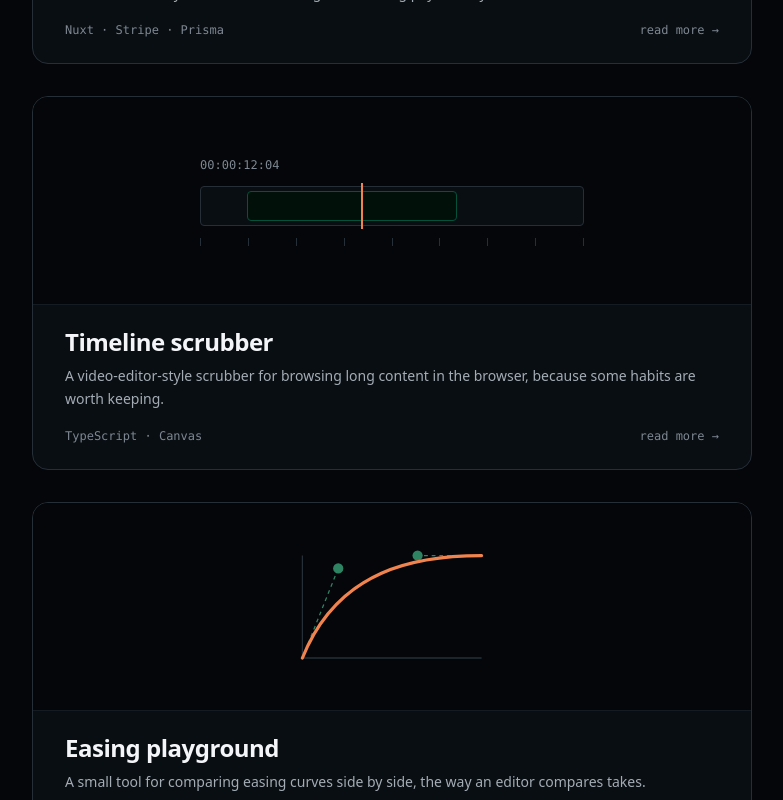
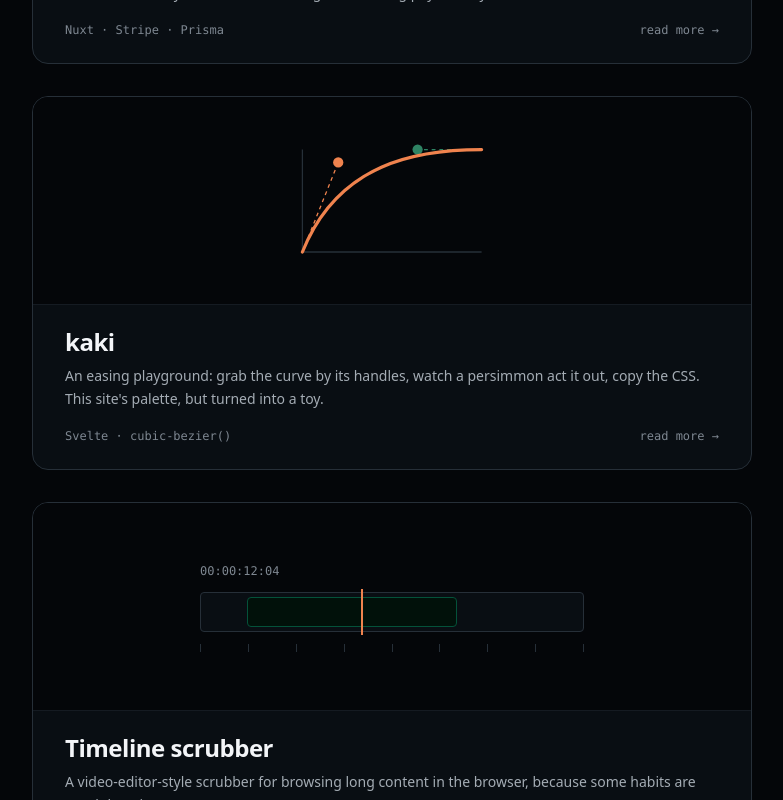
Before and after one commit to LouisLP/me, a Vue app: page / in a window 1280 px wide. Shown: the part 2620-3420 px from the top of the page, without its empty margins (400-1183 px from the left). Built offline with nearby package versions, Linux system fonts and the light colour scheme.

Commit message:
Project: kaki

```diff
--- a/src/components/ProjectVignette.vue
+++ b/src/components/ProjectVignette.vue
@@ -40,9 +40,9 @@ defineProps<{
     >
       <line x1="30" y1="100" x2="170" y2="100" class="axis" />
       <line x1="30" y1="100" x2="30" y2="20" class="axis" />
-      <line x1="30" y1="100" x2="58" y2="30" class="handle" />
+      <line x1="30" y1="100" x2="58" y2="30" class="handle is-kaki" />
       <line x1="170" y1="20" x2="120" y2="20" class="handle" />
-      <circle cx="58" cy="30" r="4" class="handle-dot" />
+      <circle cx="58" cy="30" r="4" class="handle-dot is-kaki" />
       <circle cx="120" cy="20" r="4" class="handle-dot" />
       <path d="M 30 100 C 58 30, 120 20, 170 20" class="curve" />
     </svg>
@@ -198,7 +198,7 @@ defineProps<{
   background-color: var(--color-border-default);
 }
 
-/* Easing playground: one curve, its two handles */
+/* kaki: one curve, its two handles (handle 1 owns kaki, handle 2 seiji) */
 .vignette-easing {
   width: min(16rem, 70%);
 }
@@ -216,6 +216,14 @@ defineProps<{
 
 .handle-dot {
   fill: var(--color-secondary-default);
+}
+
+.handle.is-kaki {
+  stroke: var(--color-accent-default);
+}
+
+.handle-dot.is-kaki {
+  fill: var(--color-accent-default);
 }
 
 .curve {
--- a/src/content/projects.ts
+++ b/src/content/projects.ts
@@ -8,10 +8,12 @@
  * (placeholder frames until `src` is set). `href` is optional and shows as
  * a "view source" link on the detail page only.
  *
- * Kabuki, Agile UI, and Agile Data Hub are real. The last two entries are
- * PLACEHOLDERS: plausible shapes to design against until real work is ready
- * to show. Swap them out.
+ * Every entry is real except Timeline scrubber, the remaining PLACEHOLDER:
+ * a plausible shape to design against until real work is ready to show.
  */
+
+import kakiPlayground from '@/assets/screenshots/kaki-playground.webp'
+import kakiStickerSheet from '@/assets/screenshots/kaki-sticker-sheet.webp'
 
 export type ProjectPreview = 'tokens' | 'library' | 'marketplace' | 'scrubber' | 'easing'
 
@@ -87,6 +89,23 @@ export const projects: Project[] = [
     ],
   },
   {
+    slug: 'kaki',
+    title: 'kaki',
+    description: 'An easing playground: grab the curve by its handles, watch a persimmon act it out, copy the CSS. This site\'s palette, but turned into a toy.',
+    meta: 'Svelte · cubic-bezier()',
+    preview: 'easing',
+    body: [
+      'kaki is a small easing playground built around one rule: the preview has to be the real thing. The stage runs an actual CSS animation with the curve you\'re editing, so what the persimmon does is exactly what the copied cubic-bezier() will do in your project. No JavaScript reimplementation, no approximation.',
+      'It runs on the same Kabuki tokens as this site (vendored, free to drift), but where the portfolio stays restrained, kaki gets to be a toy. Chunky shapes, sticker shadows, a persimmon mascot. Kaki is the Japanese word for persimmon and also the name of the palette\'s orange, which felt like a sign. The two curve handles each own one of the palette\'s hues, in the editor and in the output string alike.',
+      'The scope is deliberately tiny. Only curves a single cubic-bezier() can express (no bounce, no elastic, that would be a v2), curve state living in the URL so any curve is a shareable link, and tests on the pure math only. The UI is the demo.',
+    ],
+    screenshots: [
+      { caption: 'an out-back curve on the stage', alt: 'The kaki curve editor with an overshooting out-back curve, and the persimmon mascot on the stage', src: kakiPlayground },
+      { caption: 'the sticker sheet of presets', alt: 'A grid of easing presets drawn as tilted sticker cards', src: kakiStickerSheet },
+    ],
+    href: 'https://github.com/LouisLP/kaki',
+  },
+  {
     slug: 'timeline-scrubber',
     title: 'Timeline scrubber',
     description: 'A video-editor-style scrubber for browsing long content in the browser, because some habits are worth keeping.',
@@ -101,18 +120,4 @@ export const projects: Project[] = [
       { caption: 'zoomed to frame level', alt: 'Close-up of scrubber tick marks and playhead' },
     ],
   },
-  {
-    slug: 'easing-playground',
-    title: 'Easing playground',
-    description: 'A small tool for comparing easing curves side by side, the way an editor compares takes.',
-    meta: 'Vue · SVG',
-    preview: 'easing',
-    body: [
-      'Placeholder copy: why comparing two eases side by side (like A/B-ing two takes in an edit bay) beats staring at cubic-bezier numbers.',
-      'Placeholder copy: how the curves are drawn and previewed, and what shipping it taught me about motion tokens.',
-    ],
-    screenshots: [
-      { caption: 'two curves, one motion preview', alt: 'Easing playground comparing two curves' },
-    ],
-  },
 ]
```
Also changed, not shown: src/assets/screenshots/kaki-playground.webp (added), src/assets/screenshots/kaki-sticker-sheet.webp (added).
